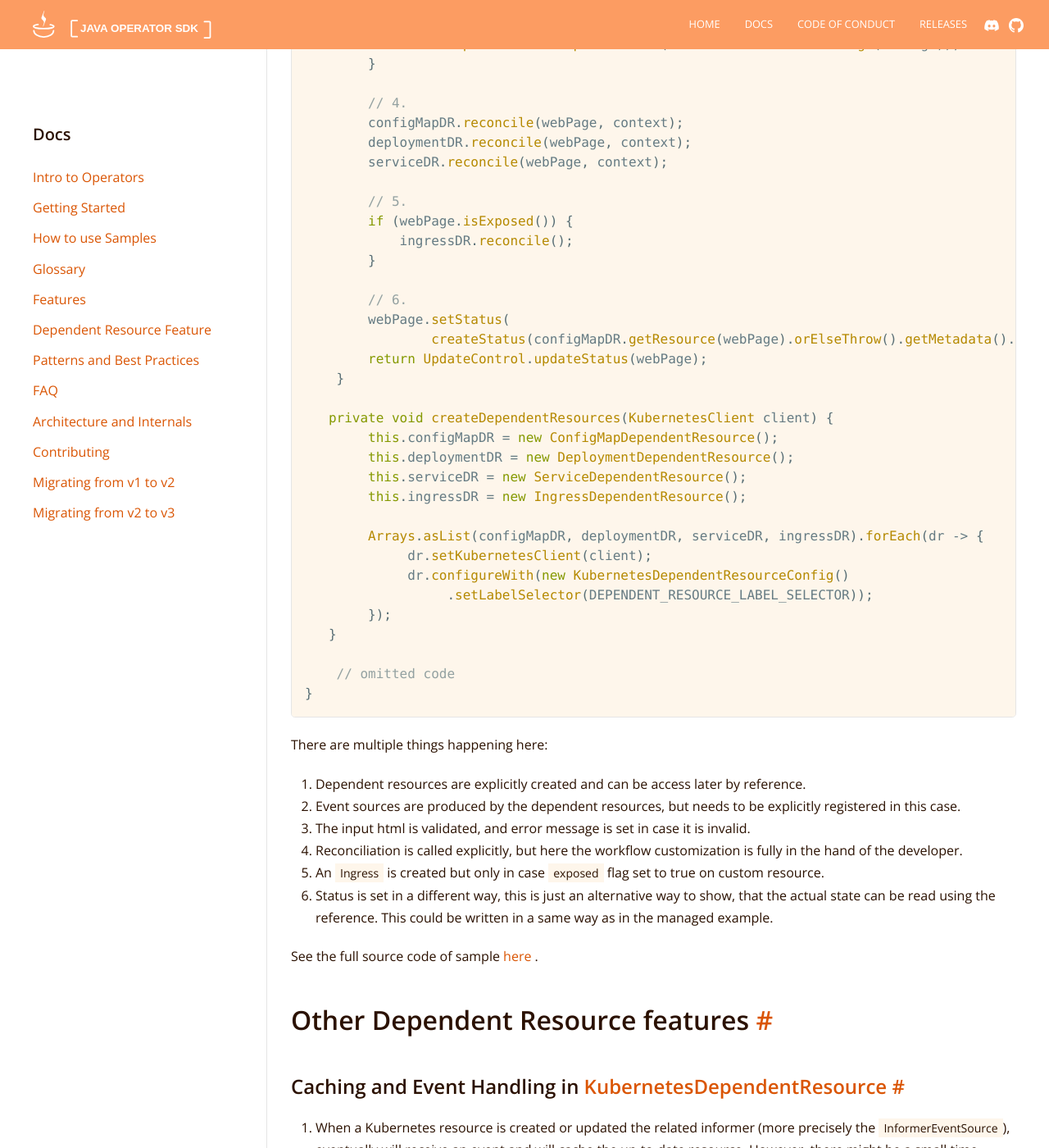
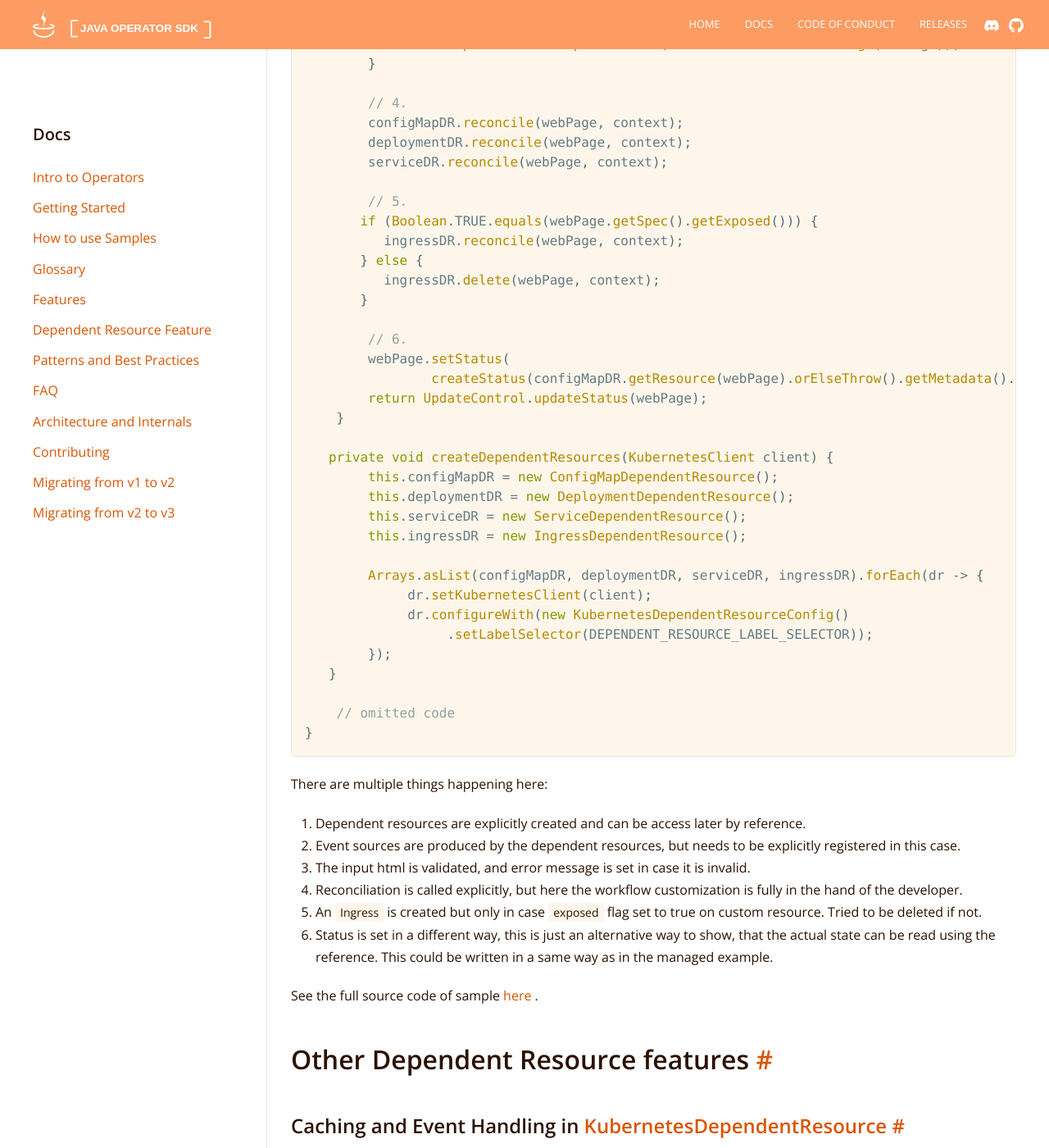
Before and after one commit to operator-framework/java-operator-sdk, a Jekyll site: the page built from docs/documentation/dependent-resources.md, in a window 1280 px wide and 1400 px high, scrolled down 6167 px. Shown: the whole window at 82% size. Built offline with Jekyll 4.4.1, drawn with Linux system fonts in a browser that asks for light colours; nearby versions of some CDN libraries.

Commit message:
docs: update

```diff
--- a/docs/documentation/dependent-resources.md
+++ b/docs/documentation/dependent-resources.md
@@ -236,9 +236,11 @@ public class WebPageStandaloneDependentsReconciler
         serviceDR.reconcile(webPage, context);
 
         // 5.
-        if (webPage.isExposed()) {
-            ingressDR.reconcile();
-        }
+       if (Boolean.TRUE.equals(webPage.getSpec().getExposed())) {
+          ingressDR.reconcile(webPage, context);
+       } else {
+          ingressDR.delete(webPage, context);
+       }
 
         // 6.
         webPage.setStatus(
@@ -269,7 +271,7 @@ There are multiple things happening here:
 2. Event sources are produced by the dependent resources, but needs to be explicitly registered in this case.
 3. The input html is validated, and error message is set in case it is invalid.
 4. Reconciliation is called explicitly, but here the workflow customization is fully in the hand of the developer.
-5. An `Ingress` is created but only in case `exposed` flag set to true on custom resource.
+5. An `Ingress` is created but only in case `exposed` flag set to true on custom resource. Tried to be deleted if not.
 6. Status is set in a different way, this is just an alternative way to show, that the actual state can be read using
    the reference. This could be written in a same way as in the managed example.
 
```
